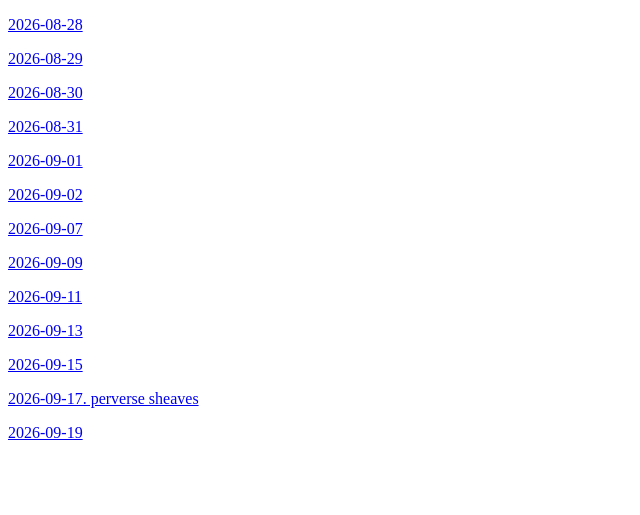
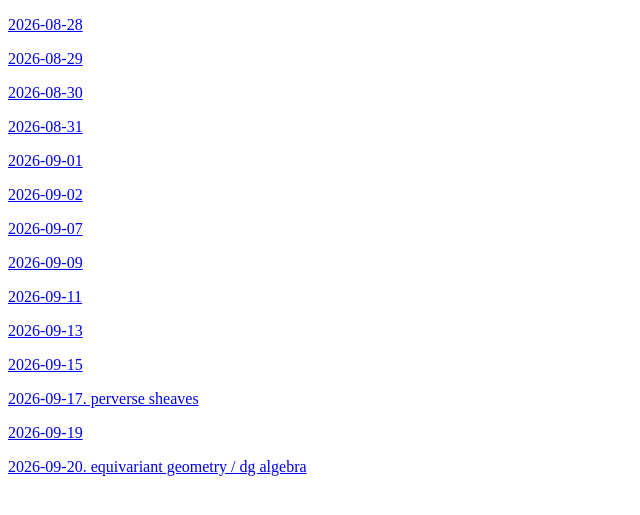
Before and after one commit to alchan00/alchan00.github.io, a Jekyll site: the page built from daily-notes/index.md, in a window 1280 px wide. Shown: the top 515 px of the page, without its empty margins (0-640 px from the left). Built offline with Jekyll 4.4.1, drawn with Linux system fonts in a browser that asks for light colours; our own code applies the rules of GitHub Pages for plain Markdown files.

Commit message:
Update index.md

```diff
--- a/daily-notes/index.md
+++ b/daily-notes/index.md
@@ -28,3 +28,6 @@
 
 
 [2026-09-19](2026-09-19/)
+
+
+[2026-09-20. equivariant geometry / dg algebra](2026-09-20/)
```
